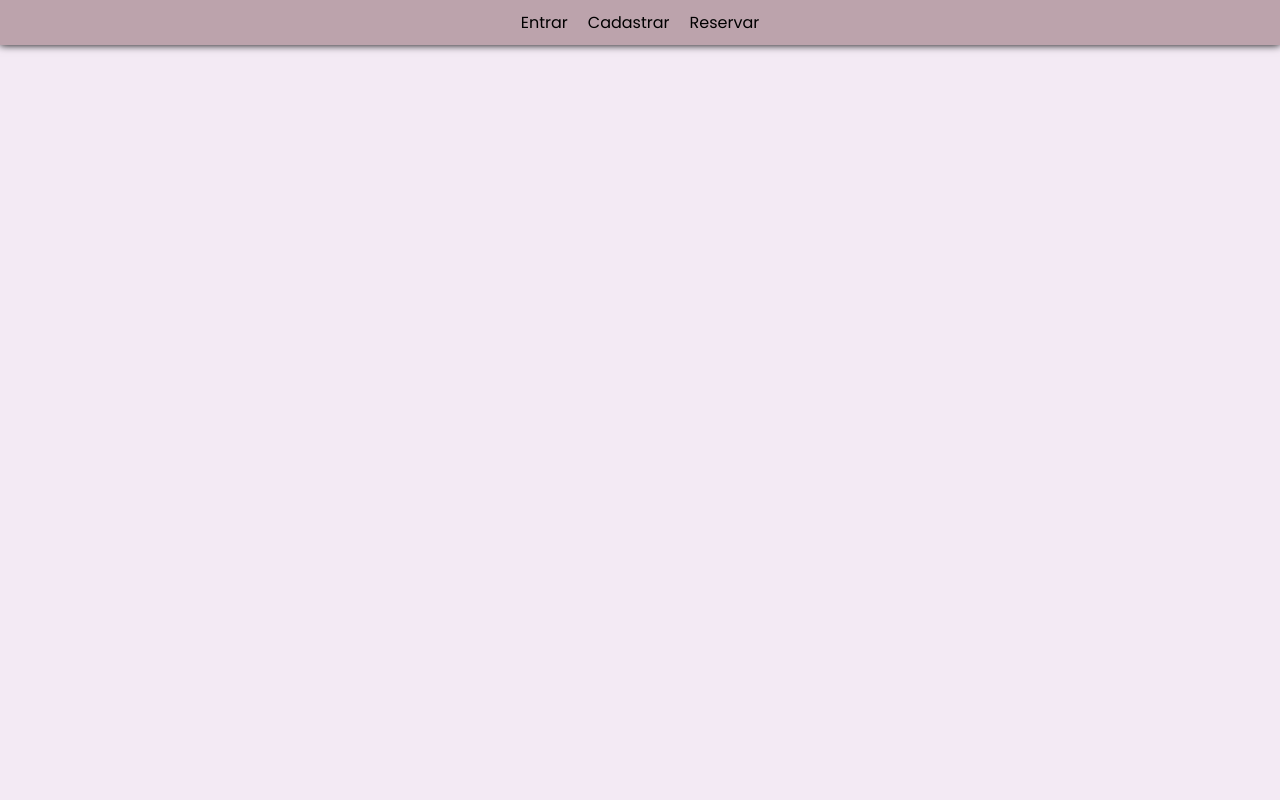
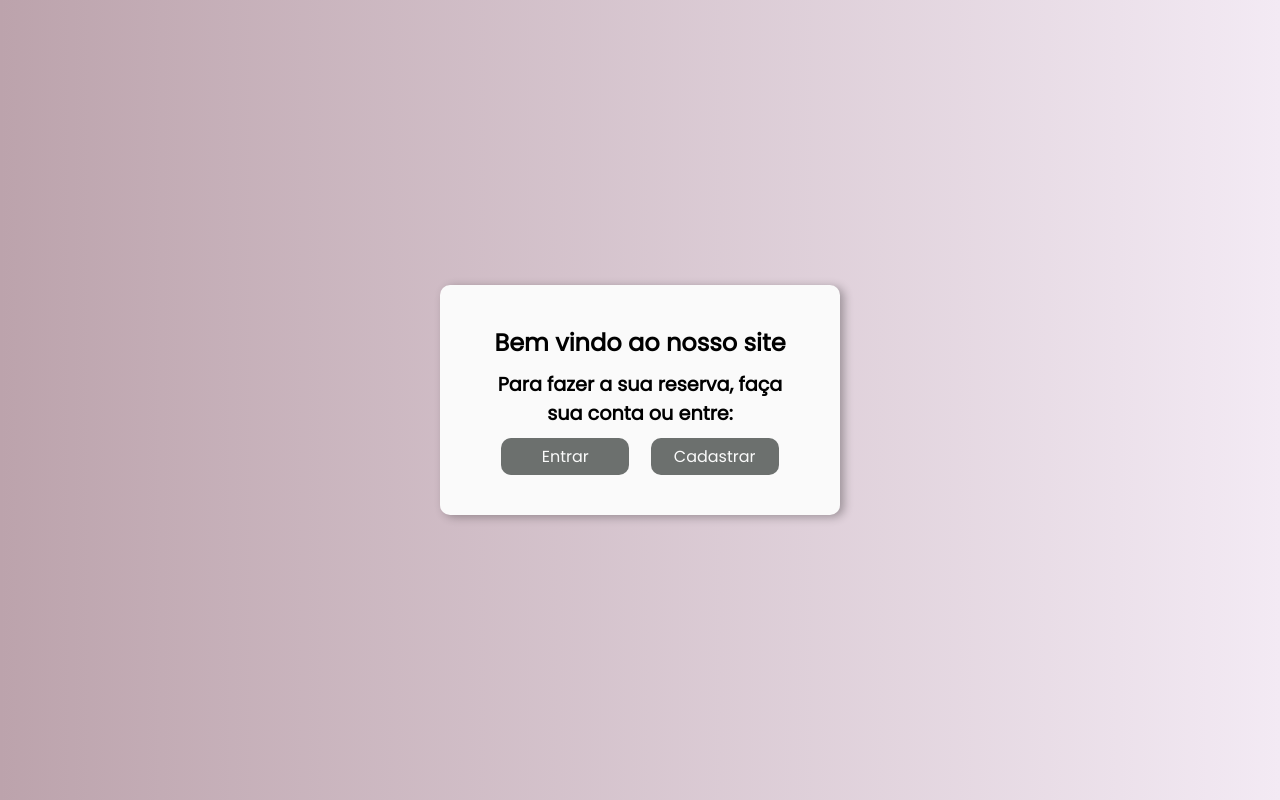
Before and after one commit to camillamendess/SistemaDeReservas-ProjetoBD, a plain HTML site: page index.html in a window 1280 px wide. Drawn offline with Linux system fonts and the light colour scheme; files that its build step writes are made by us from their sources.

Commit message:
new update

```diff
--- a/css/index-style.css
+++ b/css/index-style.css
@@ -11,27 +11,53 @@
 
   a {
     text-decoration: none;
-    color: inherit;
+    list-style: none;
   }
 
   body {
     width: 100%;
     min-height: 100vh;
-    background-color: #f3eaf4;
+    background: linear-gradient(90deg, #bca3ac 0%, #f3eaf4 100%);
+    display: flex;
+    justify-content: center;
+    align-items: center;
   }
 
-  .nav-index {
-    background-color: var(--cor-backgroud-nav);
-    box-shadow: 0px 0px 8px black;
+  .main-section {
+    background-color: #fafafa;
+    border-radius: 10px;
+    box-shadow: 4px 2px 10px rgba(0, 0, 0, 0.3);
+    width: 400px;
+    max-width: 100%;
+    overflow: hidden;
+    padding: 40px;
+    text-align: center;
   }
 
-  .nav-index ul {
-    display: flex;
-    justify-content: center;
-    padding: 10px;
-    list-style: none;
+  .main-section h1 {
+    padding-bottom: 10px;
   }
 
-  .nav-index li {
-    padding: 0 10px;
+  .main-section h2 {
+    padding-bottom: 10px;
+    font-size: 1.2rem;
   }
+
+  .main-section .container-buttons {
+    display: flex;
+    justify-content: space-evenly;
+  }
+
+  .main-section .btn {
+    padding: 6px;
+    width: 40%;
+    background-color: #6c706e;
+    border: hidden;
+    border-radius: 10px;
+    color: #fafafa;
+    cursor: pointer;
+  }
+
+  .main-section .btn:hover {
+    background-color: #858a88;
+  }
--- /dev/null
+++ b/css/reservation.css
@@ -0,0 +1,34 @@
+* {
+  box-sizing: border-box;
+  padding: 0;
+  margin: 0;
+  font-family: "Poppins", sans-serif;
+}
+
+body {
+  width: 100%;
+  min-height: 100vh;
+  background: linear-gradient(90deg, #bca3ac 0%, #f3eaf4 100%);
+  display: flex;
+  justify-content: center;
+  align-items: center;
+}
+
+.main-section h2 {
+  text-align: center;
+  padding-bottom: 60px;
+}
+
+.blocks-container {
+  display: flex;
+  gap: 30px;
+}
+
+.block {
+  width: 120px;
+  height: 100px;
+  background-color: #fafafa;
+  box-shadow: 1px 2px 6px rgba(105, 102, 102, 0.596);
+  border-radius: 8px;
+  text-align: center;
+}
--- a/index.html
+++ b/index.html
@@ -1,5 +1,5 @@
 <!DOCTYPE html>
-<html lang="en">
+<html lang="pt-BR">
 <head>
     <meta charset="UTF-8">
     <meta name="viewport" content="width=device-width, initial-scale=1.0">
@@ -7,16 +7,16 @@
     <link rel="preconnect" href="https://fonts.googleapis.com">
     <link rel="preconnect" href="https://fonts.gstatic.com" crossorigin>
     <link href="https://fonts.googleapis.com/css2?family=Poppins&display=swap" rel="stylesheet">
-    <link rel="stylesheet" href="index-style.css">
+    <link rel="stylesheet" href="css/index-style.css">
 </head>
 <body>
-    <nav class="nav-index">
-        <ul>
-            <li><a href="logAccount.html">Entrar</a></li>
-            <li><a href="createAccount.html">Cadastrar</a></li>
-            <li><a href="makeYourReservation.html">Reservar</a></li>
-        </ul>
-    </nav>
-
+    <section class="main-section">
+        <h1>Bem vindo ao nosso site</h1>
+        <h2>Para fazer a sua reserva, faça sua conta ou entre:</h2>
+        <div class="container-buttons">
+            <a class="btn" href="logAccount.html">Entrar</a>
+            <a class="btn" href="createAccount.html">Cadastrar</a>
+        </div>
+    </section>
 </body>
 </html>
```
Also changed, not shown: makeYourReservation.html (+14 -0 lines).
